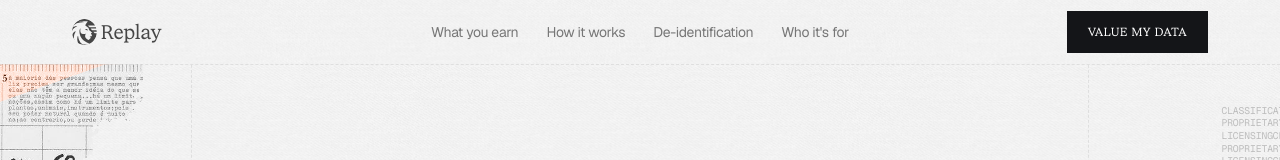
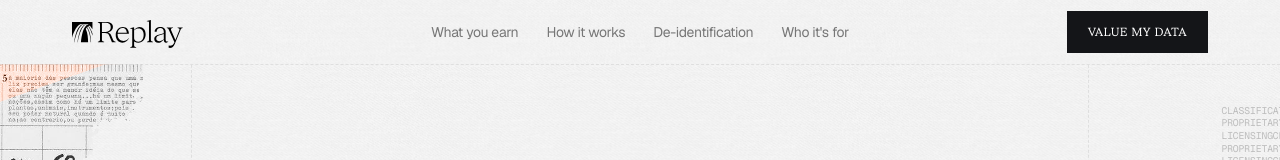
Before and after one commit to PIXELUPLABS/sunsethq, a Next.js app: page / in a window 1280 px wide. Shown: the top 160 px of the page. Built offline with nearby package versions, Linux system fonts and the light colour scheme; a web font is replaced by a local one.

Commit message:
updated the new logo for navbar and footer

```diff
--- a/modules/landing/components/footer.tsx
+++ b/modules/landing/components/footer.tsx
@@ -9,10 +9,13 @@ export function Footer() {
           <div className="flex max-w-[309px] flex-col gap-8">
             <div className="flex flex-col gap-3">
               <div className="flex items-center gap-2">
-                <Image src="/images/footer-logo.svg" alt="" width={43} height={43} />
-                <span className="font-serif text-4xl leading-none text-white">
-                  Replay
-                </span>
+                <Image
+                  src="/images/sunset-logo.svg"
+                  alt="Replay"
+                  width={133}
+                  height={43}
+                  className="invert"
+                />
               </div>
               <p className="text-lg leading-relaxed tracking-tight text-white/75">
                 Yield on what you&apos;ve already built.
--- a/modules/landing/components/navbar.tsx
+++ b/modules/landing/components/navbar.tsx
@@ -13,9 +13,8 @@ export function Navbar() {
       />
 
       <div className="relative flex h-16 items-center justify-between px-18">
-        <Link href="/" className="flex items-center gap-1">
-          <Image src="/images/logo-mark.svg" alt="Replay" width={25} height={25} priority />
-          <span className="font-serif text-xl leading-none text-[#464646]">Replay</span>
+        <Link href="/" className="flex items-center">
+          <Image src="/images/sunset-logo.svg" alt="Replay" width={111} height={36} priority />
         </Link>
 
         <nav className="absolute left-1/2 hidden -translate-x-1/2 items-center gap-7 md:flex">
```
Also changed, not shown: public/images/sunset-logo.svg (added).
